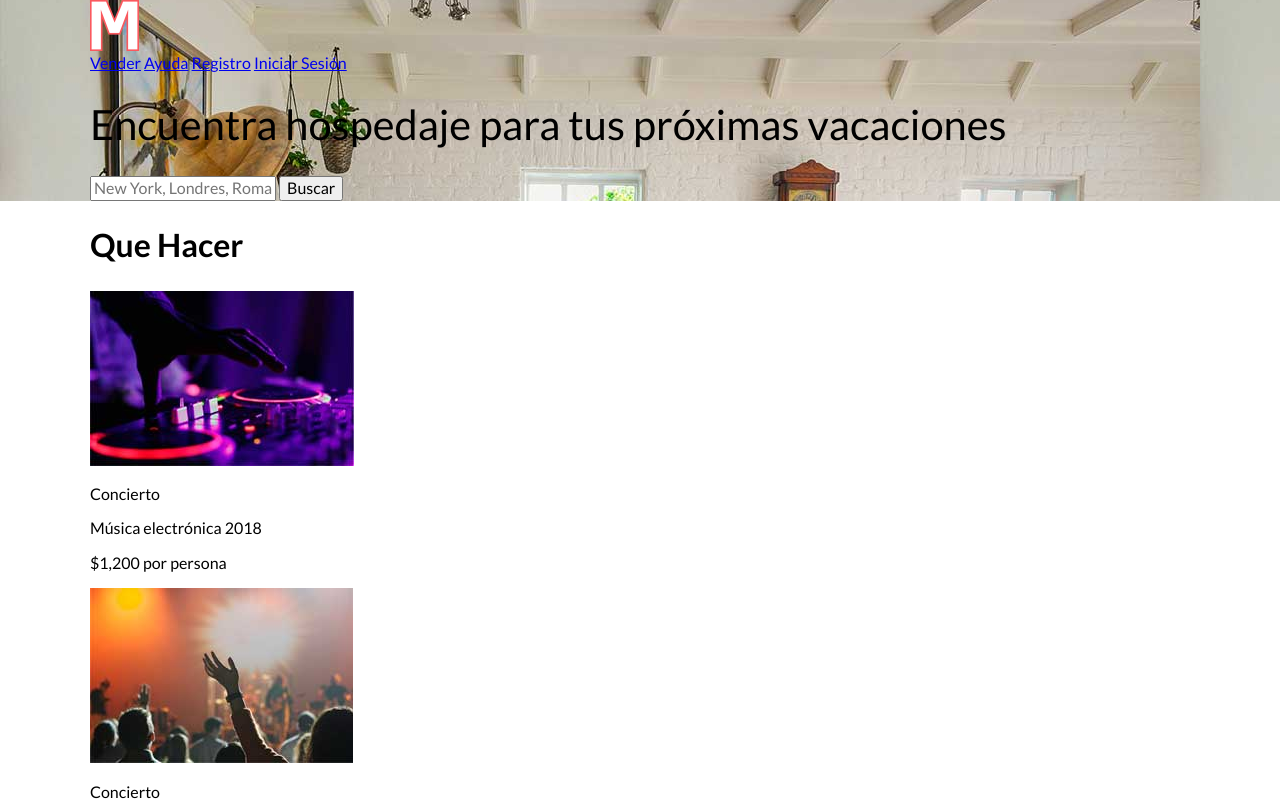
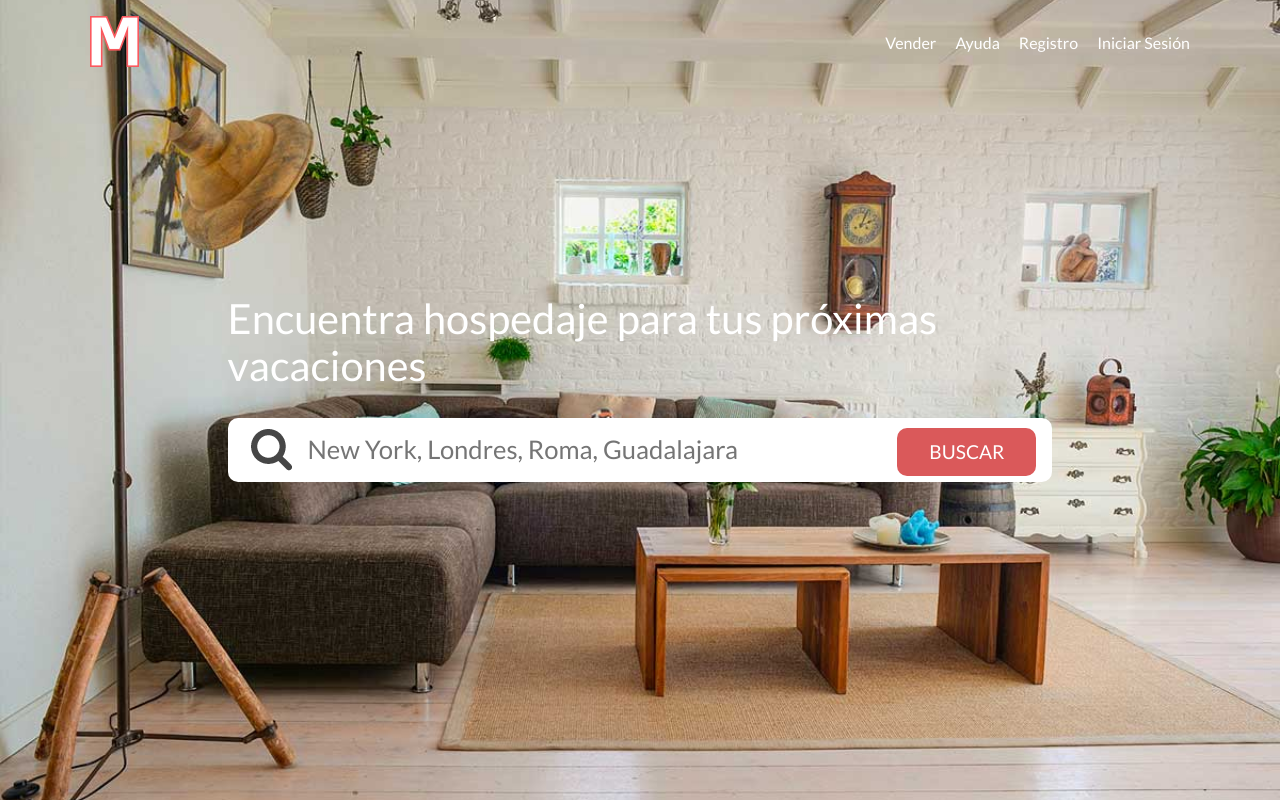
Before and after one commit to developaul/airbnbdesign-grid, a website: page index.html in a window 1280 px wide. Shown: the top 804 px of the page. Drawn offline with nearby package versions, Linux system fonts and the light colour scheme.

Commit message:
hero finished

```diff
--- a/scss/_custom.scss
+++ b/scss/_custom.scss
@@ -29,3 +29,97 @@ h3 {
     max-width: 1100px;
     margin: 0 auto;
 }
+
+
+// Hero
+.hero {
+    height: 100vh;
+    background-image: url( '../img/arriba.jpg' );
+    background-repeat: no-repeat;
+    background-position: center center;
+    background-size: cover;
+    display: grid;
+    grid-template-rows: 1fr 2fr;
+}
+
+// Header
+.header {
+    width: 100%;
+    display: flex;
+    justify-content: space-between;
+    align-self: start;
+    align-items: center;
+    padding-top: 1rem;
+
+    .navegacion {
+
+        a {
+            text-decoration: none;
+            color: $claro;
+            margin-right: 1rem;
+
+            &:last-of-type {
+                margin-right: 0;
+            }
+        }
+    }
+}
+
+// Contenido Hero
+.contenido-hero {
+    display: grid;
+    grid-template: max-content auto / 5% auto 5%;
+
+    h1 {
+        grid-column: 2 / 3;
+        color: $claro;
+    }
+
+    form {
+        grid-area: 2 / 2 / 3 / 3;
+        position: relative;
+        display: flex;
+        height: 4rem;
+
+        input[type="text"] {
+        //     flex: 0 1 1;
+            width: 100%;
+            border: none;
+            border-radius: 10px;
+            background-image: url( '../img/lupa.png' );
+            background-repeat: no-repeat;
+            background-position: calc( 1% + 1rem ) calc( 1% + .7rem );
+            padding-left: 5rem;
+            font-size: .8rem;
+
+            @include tablet {
+                flex: 1;
+                font-size: 1.6rem;
+            }
+        }
+
+        input[type="submit"] {
+            position: absolute;
+            width: 100%;
+            bottom: -2.8rem;
+            padding: .7rem 2rem;
+            border: none;
+            border-radius: 10px;
+            background-color: $primario;
+            color: $claro;
+            text-transform: uppercase;
+            font-size: 1.2rem;
+
+            @include tablet {
+                top: .6rem;
+                right: 1rem;
+                width: unset;
+                height: 3rem;
+            }
+
+            &:hover {
+                cursor: pointer;
+            }
+        }
+    }
+}
```
Also changed, not shown: css/app.css.
